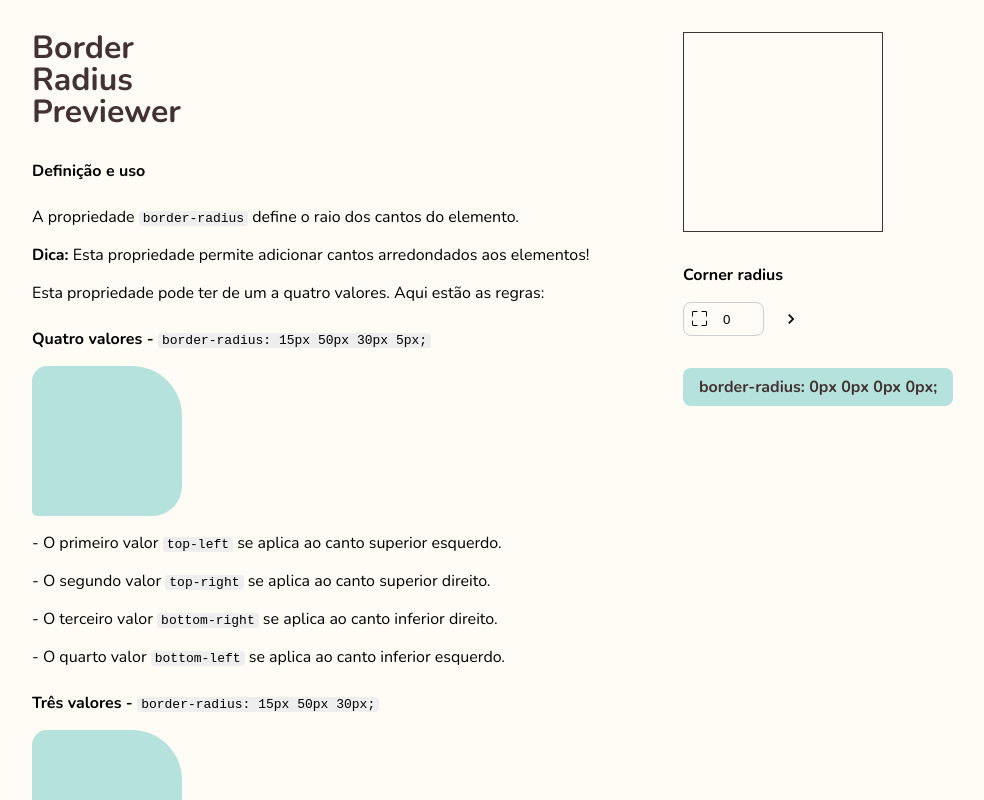
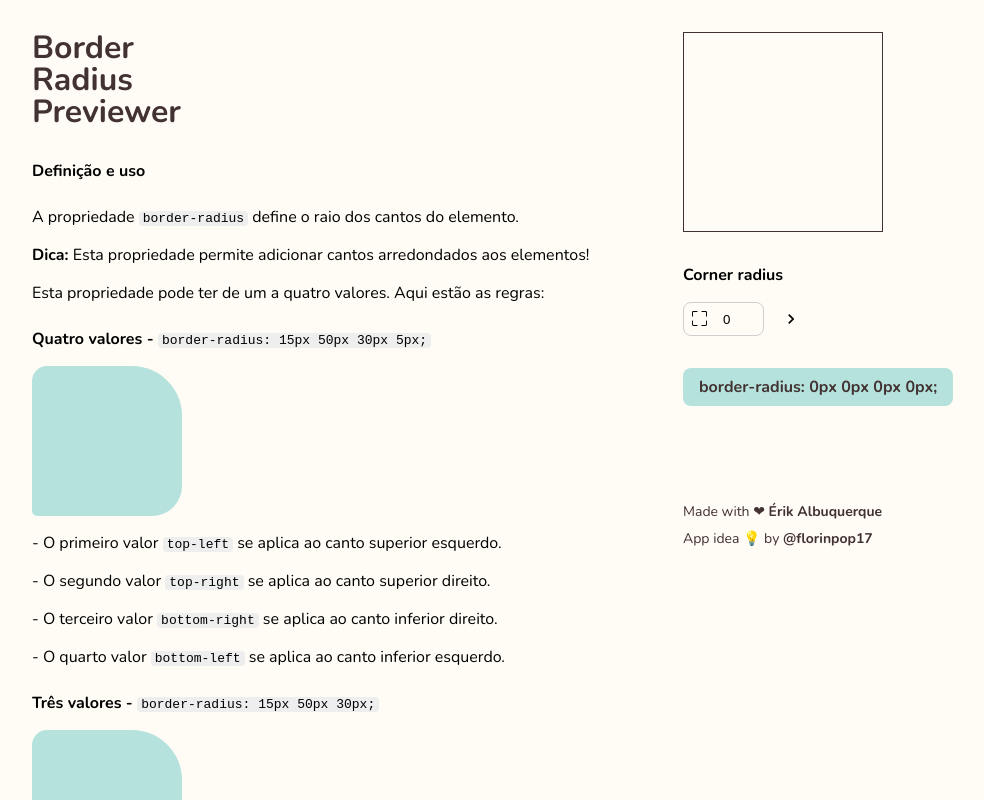
Before and after one commit to erikalbuquerque/border_radius_previewer, a React (Vite) app: page / in a window 1280 px wide. Shown: the whole page, without its empty margins (109-1093 px from the left). Built offline with nearby package versions, Linux system fonts and the light colour scheme.

Commit message:
feat: add footer component

```diff
--- a/src/App.tsx
+++ b/src/App.tsx
@@ -6,6 +6,7 @@ import { Box } from "./components/Box";
 import { PropsDisplay } from "./components/PropsDisplay";
 import { CornerRadiusBox } from "./components/CornerRadiusBox";
 import { Help } from "./components/Help";
+import { Footer } from "./components/Footer";
 
 export function App() {
   return (
@@ -20,6 +21,7 @@ export function App() {
           <Box />
           <CornerRadiusBox />
           <PropsDisplay />
+          <Footer />
         </Sandbox>
       </Content>
     </Container>
--- /dev/null
+++ b/src/components/Footer/index.tsx
@@ -0,0 +1,20 @@
+import { Container, Content } from "./styles";
+
+export function Footer() {
+  return (
+    <Container>
+      <Content>
+        <span>
+          Made with ❤{" "}
+          <a href="https://github.com/erik-albuquerque">Érik Albuquerque</a>
+        </span>
+        <span>
+          App idea 💡 by{" "}
+          <a href="https://github.com/florinpop17/app-ideas/blob/master/Projects/1-Beginner/Border-Radius-Previewer.md">
+            @florinpop17
+          </a>
+        </span>
+      </Content>
+    </Container>
+  );
+}
--- /dev/null
+++ b/src/components/Footer/styles.ts
@@ -0,0 +1,26 @@
+import styled from "styled-components";
+
+export const Container = styled.footer`
+  position: relative;
+`;
+
+export const Content = styled.div`
+  display: flex;
+  flex-direction: column;
+  gap: 0.5rem;
+  margin-top: 4rem;
+
+  span {
+    color: var(--brown-700);
+    font-size: 0.875rem;
+  }
+
+  a {
+    text-decoration: none;
+    font-weight: bold;
+    color: var(--brown-700);
+    &:hover {
+      text-decoration: underline;
+    }
+  }
+`;
```
